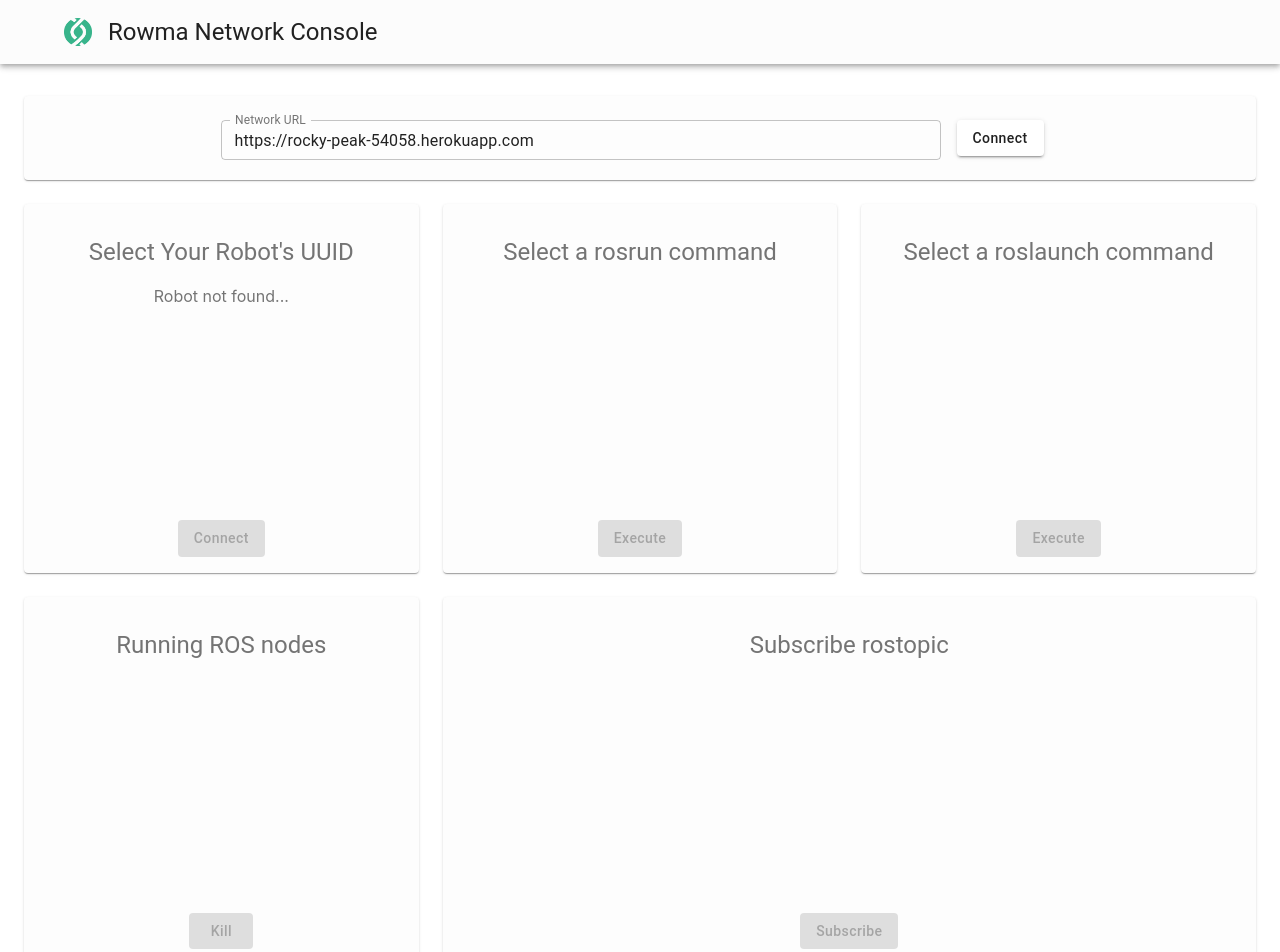
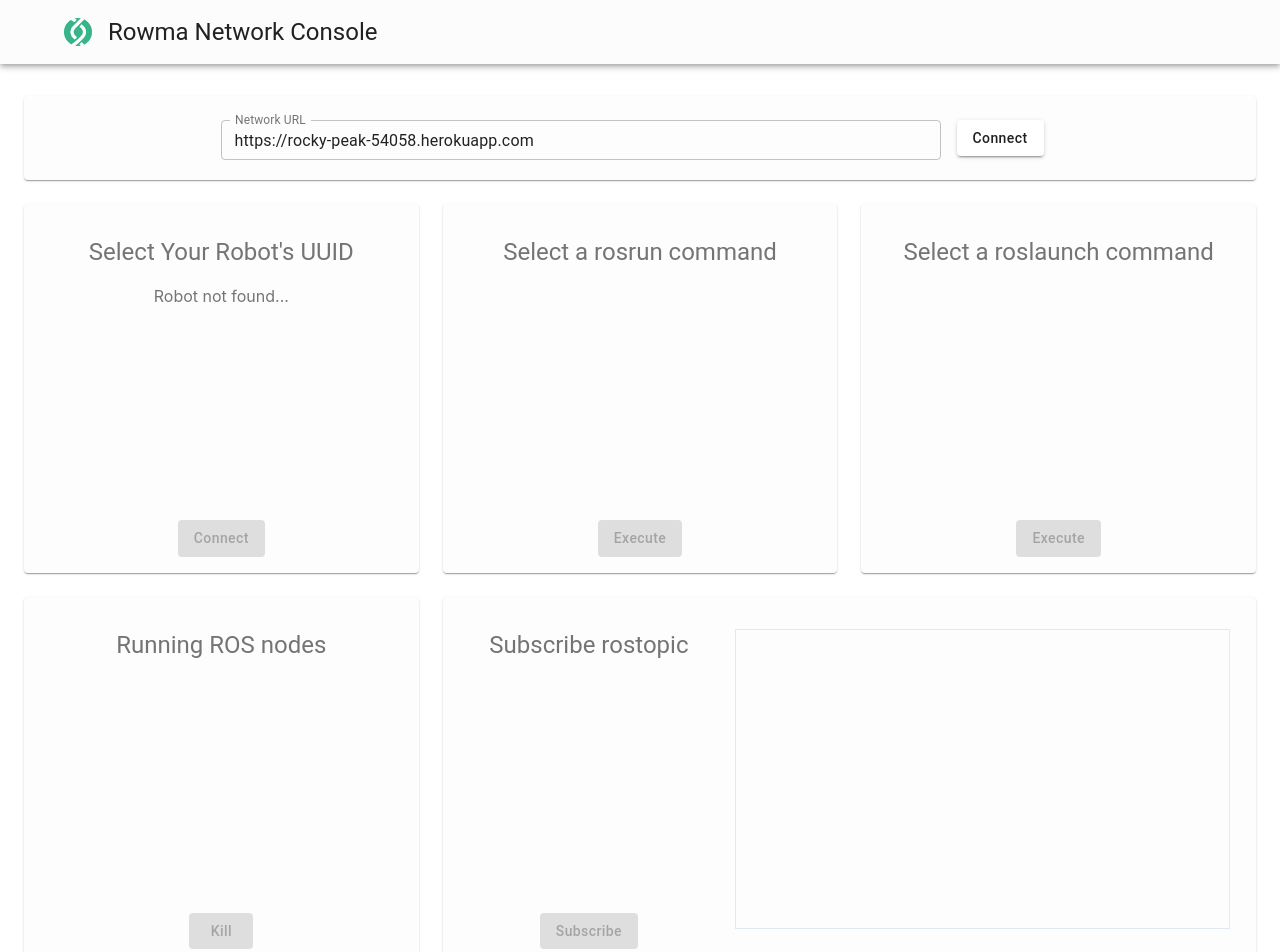
Before and after one commit to rowma/public-console, a React (Create React App) app: page / in a window 1280 px wide. Shown: the top 952 px of the page. Built offline with nearby package versions, Linux system fonts and the light colour scheme.

Commit message:
Change to display receiver topics in a list of react-window

```diff
--- a/package.json
+++ b/package.json
@@ -12,11 +12,13 @@
     "@types/node": "^12.0.0",
     "@types/react": "^16.9.0",
     "@types/react-dom": "^16.9.0",
+    "@types/react-window": "^1.8.1",
     "autoprefixer": "^9.7.4",
     "postcss-cli": "^7.1.0",
     "react": "^16.13.0",
     "react-dom": "^16.13.0",
     "react-scripts": "3.4.0",
+    "react-window": "^1.8.5",
     "rowma_js": "^1.0.7",
     "typescript": "~3.7.2"
   },
--- a/src/App.tsx
+++ b/src/App.tsx
@@ -3,6 +3,8 @@
 
 import { createMuiTheme, makeStyles, ThemeProvider, Theme, createStyles } from '@material-ui/core/styles';
 import { green } from '@material-ui/core/colors';
+
+import { VariableSizeList } from 'react-window';
 
 import AppBar from '@material-ui/core/AppBar';
 import Container from '@material-ui/core/Container';
@@ -148,6 +150,7 @@
   const [rosnodeButtonLoading, setRosnodeButtonLoading] = React.useState<boolean>(false);
   const [rostopicButtonLoading, setRostopicButtonLoading] = React.useState<boolean>(false);
   const [networkInformation, setNetworkInformation] = React.useState<any>(emptyNetworkInformation);
+  const [items, setItems] = React.useState<Array<string>>([]);
 
   const [socket, setSocket] = React.useState<any>(null);
 
@@ -180,10 +183,15 @@
     setSelectedRobot((event.target as HTMLInputElement).value);
   };
 
+  const handleOnTopicArrival = (event: any) => {
+    setItems(items => [...items, event.msg.data])
+  }
+
   const handleConnectClicked = () => {
     setConnectButtonLoading(true);
     rowma.connect(selectedRobot).then((sock: any) => {
       setSocket(sock)
+      sock.on('topic_to_device', handleOnTopicArrival)
     }).catch((e: any) => {
       console.log(e)
     })
@@ -252,6 +260,29 @@
   const handleRostopicChange = (event: React.ChangeEvent<HTMLInputElement>) => {
     setSelectedRostopic((event.target as HTMLInputElement).value);
   }
+
+  const Row = ({ index, style }: any) => (
+    <div style={style}>
+      <span className="p-4">{items[index]}</span>
+    </div>
+  );
+
+  const getItemSize = (index: number) => {
+    return items[index].length > 60 ? 70 : 30
+  }
+
+  const ListComponent = () => (
+    <VariableSizeList
+      height={300}
+      width={'95%'}
+      itemCount={items.length}
+      itemSize={getItemSize}
+      className="border text-left mt-4 mx-4"
+      initialScrollOffset={items.length * 70}
+    >
+      {Row}
+    </VariableSizeList>
+  );
 
   return (
     <div className={`${classes.root} App`}>
@@ -410,7 +441,8 @@
 
             <Grid item xs={12} sm={12} md={8}>
               <Paper className={classes.paper}>
-                <div>
+                <div className="flex">
+                  <div className="w-1/3">
                     <FormControl component="fieldset" className={classes.radioButtons}>
                       <div className="my-4">
                         <Typography variant='h5'>Subscribe rostopic</Typography>
@@ -423,7 +455,6 @@
                         })}
                       </RadioGroup>
                     </FormControl>
-                </div>
                     <div className="relative">
                       <Button
                         variant="contained"
@@ -433,6 +464,11 @@
                       >
                         Subscribe
                       </Button>
+                    </div>
+                  </div>
+                  <div className="w-2/3">
+                    <ListComponent />
+                  </div>
                 </div>
               </Paper>
             </Grid>
```
Also changed, not shown: 1 other file (tests, documents, lock files or other folders). Lines whose indentation alone changed are shown as unchanged.
